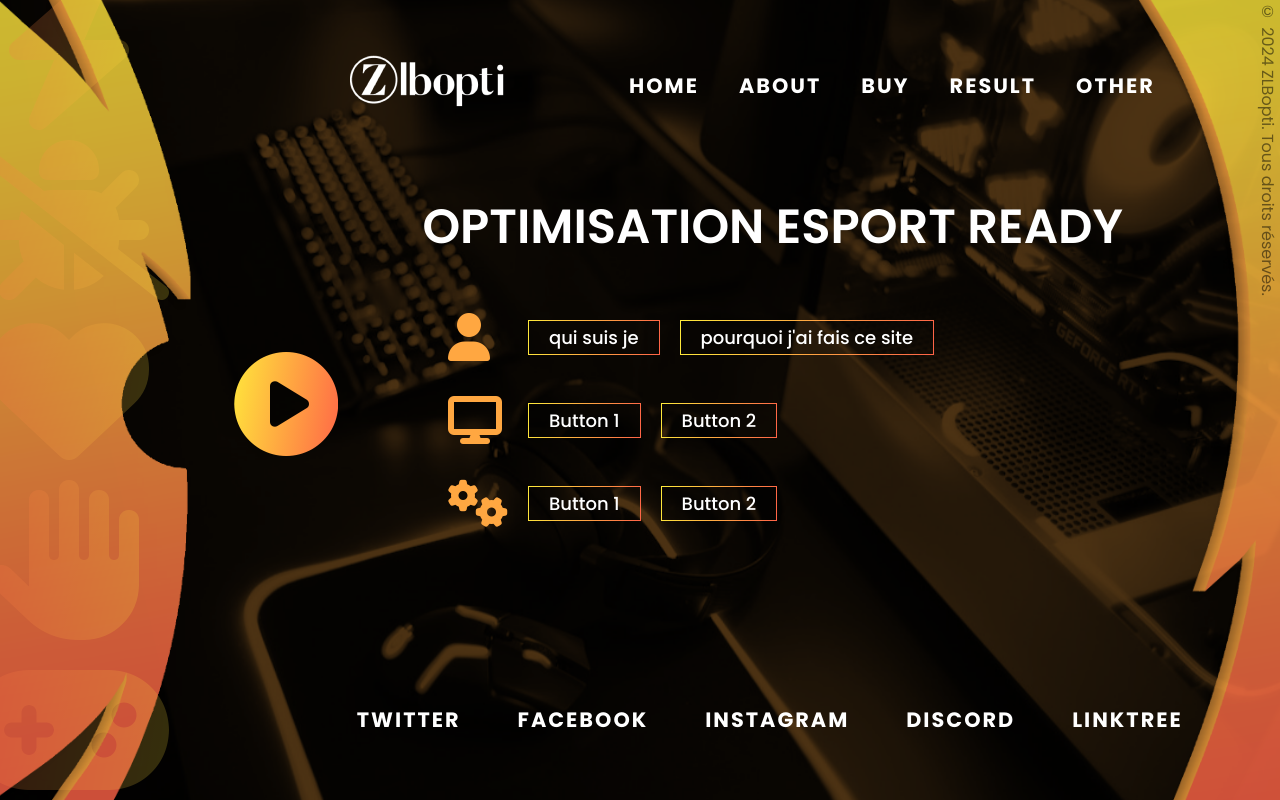
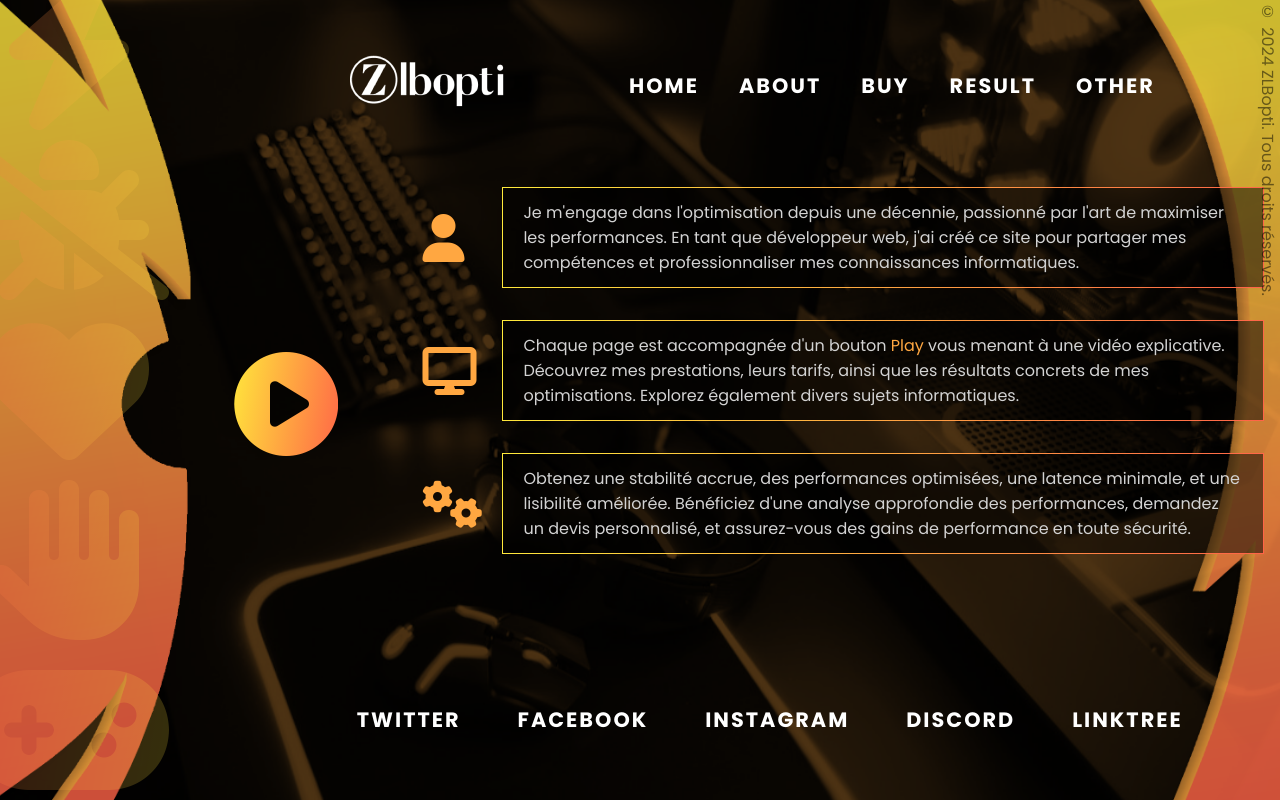
Before and after one commit to pcmlbm01/zlb-opti, a React (Create React App) app: page /about in a window 1280 px wide. Built offline with nearby package versions, Linux system fonts and the light colour scheme; a web font is replaced by a local one.

Commit message:
v0.10 - initialisation

```diff
--- a/src/components/modal/Modal.scss
+++ b/src/components/modal/Modal.scss
@@ -6,7 +6,7 @@
     height: 100%;
     background: rgba(0, 0, 0, 0.5);
     display: flex;
-    justify-content: center;
+    justify-content: flex-end;
     align-items: center;
     z-index: 999;
   }
@@ -19,6 +19,7 @@
     max-height: 80%;
     overflow-y: auto;
     box-shadow: 0 0 10px rgba(0, 0, 0, 0.3);
+    margin-right: 12%;
   }
 
   .close-button {
--- a/src/pages/about/About.js
+++ b/src/pages/about/About.js
@@ -41,32 +41,26 @@ const About = () => {
       </div>
 
       <div className='rightContent'>
-        <div>
-          <h1>Optimisation Esport Ready</h1>
-        </div>
         <div className='lists'>
           <div class="list">
             <h2 className='displayNone'>Personnel</h2>
             <i class="fa-solid fa-user"></i>
             <div className='listContent'>
-              <button>qui suis je</button>
-              <button>pourquoi j'ai fais ce site</button>
+              <p>Je m'engage dans l'optimisation depuis une décennie, passionné par l'art de maximiser les performances. En tant que développeur web, j'ai créé ce site pour partager mes compétences et professionnaliser mes connaissances informatiques.</p>
             </div>
           </div>
           <div class="list">
             <h2 className='displayNone'>SiteWeb</h2>
             <i class="fa-solid fa-display"></i>
             <div className='listContent'>
-              <button>Button 1</button>
-              <button>Button 2</button>
+              <p>Chaque page est accompagnée d'un bouton <bold>Play</bold> vous menant à une vidéo explicative. Découvrez mes prestations, leurs tarifs, ainsi que les résultats concrets de mes optimisations. Explorez également divers sujets informatiques.</p>
             </div>
           </div>
           <div class="list">
             <h2 className='displayNone'>Optimisation</h2>
             <i class="fa-solid fa-gears"></i>
             <div className='listContent'>
-              <button>Button 1</button>
-              <button>Button 2</button>
+              <p>Obtenez une stabilité accrue, des performances optimisées, une latence minimale, et une lisibilité améliorée. Bénéficiez d'une analyse approfondie des performances, demandez un devis personnalisé, et assurez-vous des gains de performance en toute sécurité.</p>
             </div>
           </div>
         </div>
@@ -79,8 +73,8 @@ const About = () => {
         {/* Content inside the modal */}
         <iframe
           title="YouTube video player"
-          width="560"
-          height="315"
+          width="860"
+          height="360"
           src="https://www.youtube.com/embed/zwL-r78BEdg"
           frameBorder="0"
           allowFullScreen
--- a/src/pages/about/About.scss
+++ b/src/pages/about/About.scss
@@ -37,23 +37,29 @@
 
 
 
-.background-images-about .lists button {
-    width: auto;
+.background-images-about .lists p {
+    width: 720px;
     margin-left: 20px;
-    padding: 3px 20px;
-    border-radius: 5px;
-    font-size: 18px;
-    font-weight: 500;
-    cursor: pointer;
+    padding: 12px 20px;
+    font-size: 16px;
     background-color: transparent;
     border: 1px solid transparent;
     border-image: linear-gradient(100deg, #ffeb3b, #ff6347) 1;
+    background-color: rgba($color: #000000, $alpha: 0.5);
+    color: lightgray;
 }
-.background-images-about .lists button:hover {
-    background: linear-gradient(100deg, #ffeb3b, #ff6347);
-    border: transparent 1px solid;
-    scale: 1.1;
-    color: black;
+
+.background-images-about .lists bold {
+    color: #FFA741;
+    cursor: pointer;
+}
+.background-images-about .fa-arrow-pointer:before {
+    font-size: 0.3em;
+}
+
+
+.background-images-about .lists p:hover {
+    color: white;
 }
 
 .background-images-about .lists h2 {
@@ -62,14 +68,6 @@
 
 .background-images-about .list {
     align-items: center;
-    margin-bottom: 35px;
-    width: 50%;
-}
-
-.background-images-about .lists {
-    align-items: center;
-    margin-top: 50px;
-    margin-left: 2%;
 }
 
 .background-images-about .list i {
--- a/src/pages/home/Home.js
+++ b/src/pages/home/Home.js
@@ -100,8 +100,8 @@ const Home = () => {
         {/* Content inside the modal */}
         <iframe
           title="YouTube video player"
-          width="560"
-          height="315"
+          width="860"
+          height="360"
           src="https://www.youtube.com/embed/zwL-r78BEdg"
           frameBorder="0"
           allowFullScreen
--- a/src/pages/home/Home.scss
+++ b/src/pages/home/Home.scss
@@ -45,6 +45,7 @@
     margin-left: 2%;
     font-size: 1.2em;
     font-weight: 700;
+    cursor: pointer;
 }
 .background-images-home .cta-button:hover {
     background: linear-gradient(-80deg, #4a00e0, #8e2de2);
@@ -64,6 +65,7 @@
     width: 20%;
     font-size: 1.2em;
     font-weight: 700;
+    cursor: pointer;
 }
 .background-images-home .detail-button:hover {
     background: linear-gradient(100deg, #4a00e0, #8e2de2);
@@ -81,11 +83,13 @@
     border-radius: 20px;
     margin-left: 5%;
     font-weight: 600;
+    transition: transform 0.3s ease;
+    cursor: pointer;
 }
 .background-images-home .result-button:hover {
     background: linear-gradient(-80deg, #4a00e0, #8e2de2);
     border: transparent;
-    scale: 1.5 ;
+    transform: scale(1.3);
 }
 
 .background-images-home .other-button {
@@ -98,11 +102,13 @@
     border-radius: 20px;
     margin-left: 5%;
     font-weight: 600;
+    transition: transform 0.3s ease;
+    cursor: pointer;
 }
 .background-images-home .other-button:hover {
     background: linear-gradient(100deg, #4a00e0, #8e2de2);
     border: transparent;
-    scale: 1.5;
+    transform: scale(1.3);
 }
 
 .background-images-home .lists {
--- a/src/pages/zlbindex/ZlbIndex.scss
+++ b/src/pages/zlbindex/ZlbIndex.scss
@@ -46,6 +46,7 @@
   left: 18.3%;
   top: 41.1%;
   font-size: 13vh;
+  transition: transform 0.3s ease;
 
   &:hover {
     transform: scale(1.1);
@@ -57,6 +58,7 @@
   left: 18.3%;
   top: 41.1%;
   font-size: 13vh;
+  transition: transform 0.3s ease;
 
   &:hover {
     transform: scale(1.1);
```
